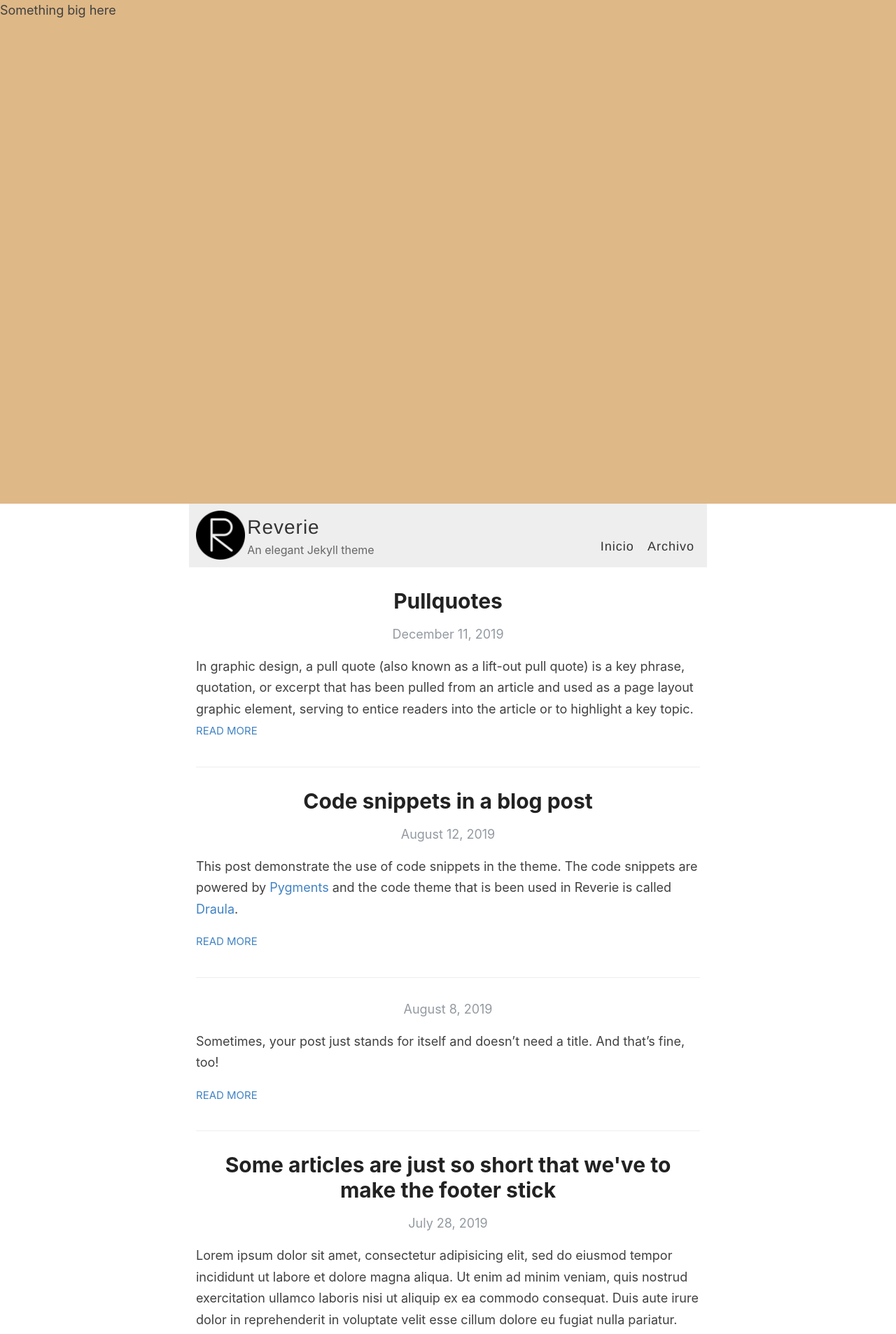
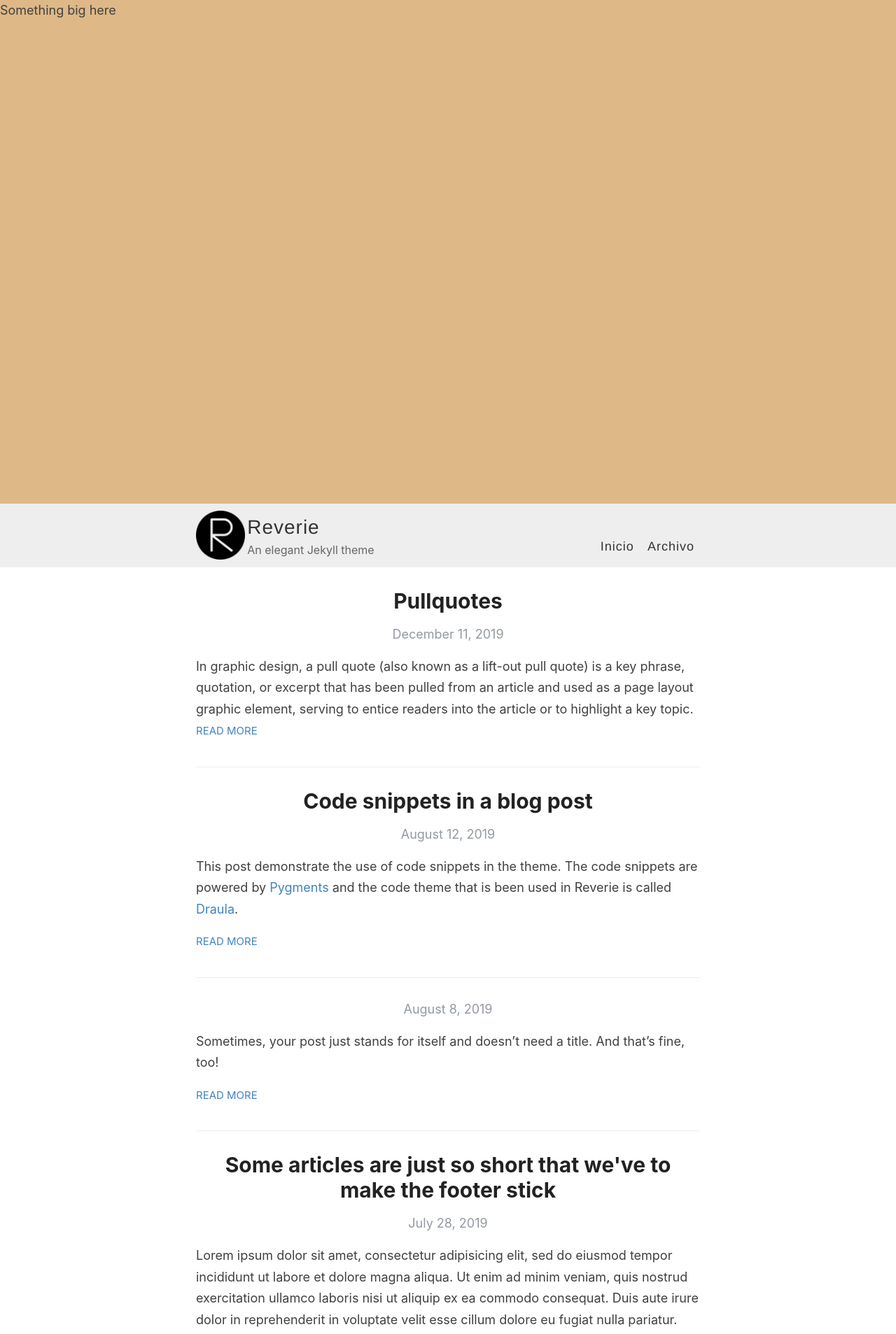
Before and after one commit to dfghjd/dfghjd.github.io, a Jekyll site: the page built from index.html, in a window 1280 px wide. Shown: the top 1907 px of the page at 70% size. Built offline with Jekyll 4.4.1, drawn with Linux system fonts in a browser that asks for light colours; the list of posts is cut into pages by our own code.

Commit message:
now this is it

```diff
--- a/_layouts/default.html
+++ b/_layouts/default.html
@@ -19,8 +19,8 @@
 
       <div class="something">Something big here</div>
 
-      <div class="wrapper-masthead container">
-        <div class="navcontainer">
+      <div class="wrapper-masthead">
+        <div class="container">
           <header class="masthead">
             <a href="{{ site.baseurl }}/" class="site-avatar"><img src="{{ site.baseurl }}{{ site.avatar }}" alt="{{ site.title }}" /></a>
 
--- a/assets/style.scss
+++ b/assets/style.scss
@@ -35,11 +35,6 @@ body {
   max-width: 740px;
   padding: 0 10px;
   width: 100%;
-}
-
-//:D
-navcontainer{
-  background-color: blue;
 }
 
 h1, h2, h3, h4, h5, h6 {
```
